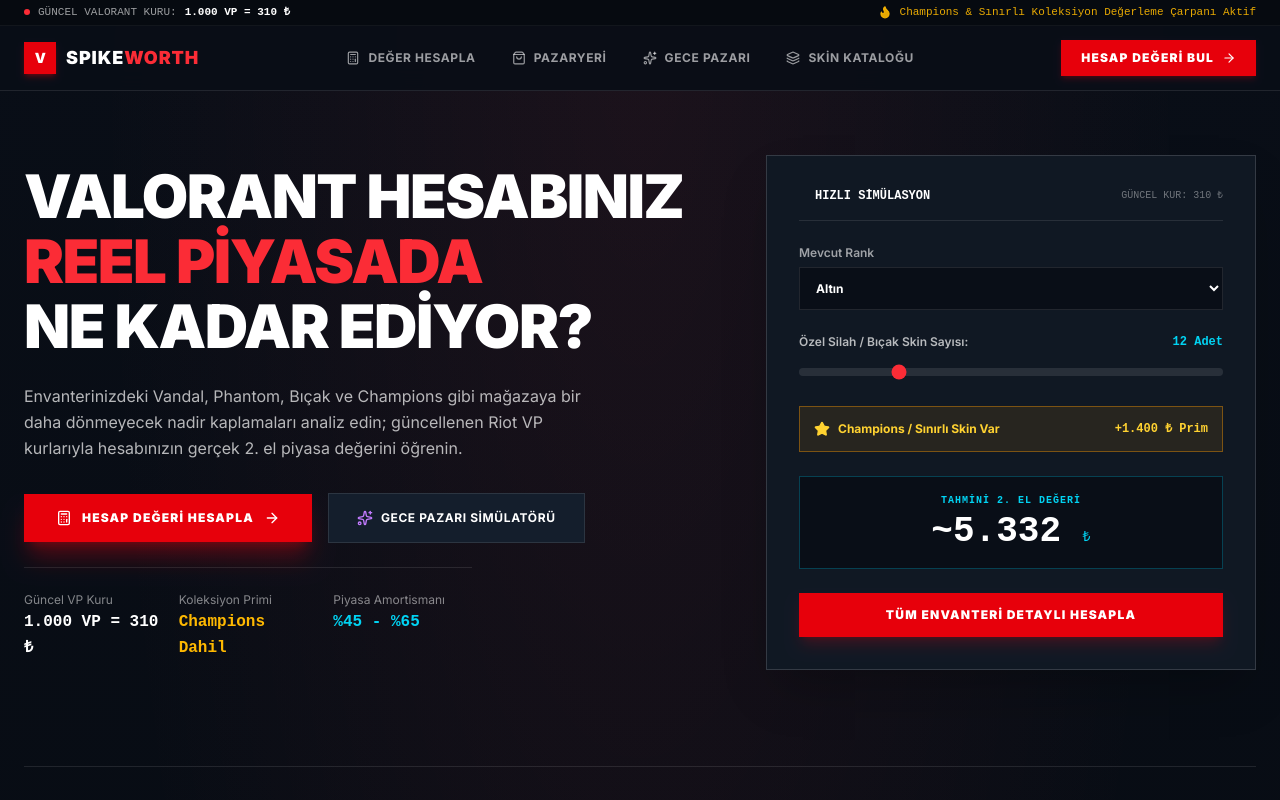
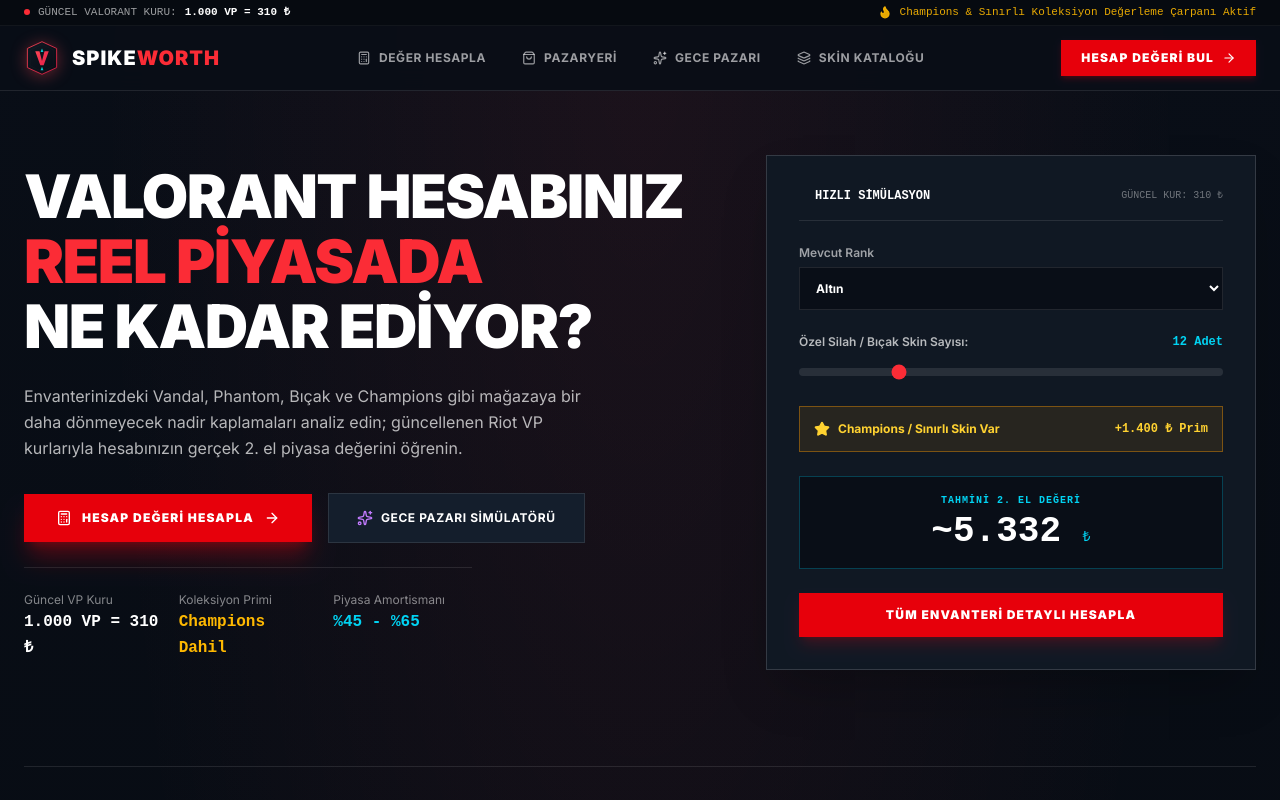
Before and after one commit to resulaykan/spike-worth, a Next.js app: page / in a window 1280 px wide. Shown: the top 800 px of the page. Built offline with nearby package versions, Linux system fonts and the light colour scheme.

Commit message:
feat(branding): set tactical vector logo as site-wide favicon and navbar brand badge

```diff
--- a/app/icon.tsx
+++ /dev/null
@@ -1,41 +0,0 @@
-import { ImageResponse } from 'next/og';
-
-// Route segment config
-export const runtime = 'edge';
-
-// Image metadata
-export const size = {
-  width: 32,
-  height: 32,
-};
-export const contentType = 'image/png';
-
-// Image generation
-export default function Icon() {
-  return new ImageResponse(
-    (
-      // ImageResponse JSX element
-      <div
-        style={{
-          fontSize: 20,
-          background: '#ff4655',
-          width: '100%',
-          height: '100%',
-          display: 'flex',
-          alignItems: 'center',
-          justifyContent: 'center',
-          color: 'white',
-          fontWeight: 900,
-          fontFamily: 'sans-serif',
-          border: '2px solid white',
-        }}
-      >
-        S
-      </div>
-    ),
-    // ImageResponse options
-    {
-      ...size,
-    }
-  );
-}
--- a/app/layout.tsx
+++ b/app/layout.tsx
@@ -7,9 +7,14 @@
 
 export const metadata: Metadata = {
   title: "Spike Worth • Valorant Hesap Değerleme & Pazaryeri",
-  description: "Valorant hesabının gerçek piyasa değerini, Champions ve nadir skin primlerini, rank seviyesini yapay zekâ destekli algoritma ve Turso LibSQL veritabanı ile hesapla.",
+  description: "Valorant hesabınızın gerçek 2. el piyasa değerini, Champions ve nadir koleksiyon primlerini güncel Riot Games VP kurlarıyla hesaplayın.",
   keywords: ["valorant", "hesap değeri", "hesap hesaplama", "valorant pazar", "vp hesapla", "valorant skin fiyatları", "gece pazarı"],
-  authors: [{ name: "Resul Aykan", url: "https://github.com/resulaykan" }]
+  authors: [{ name: "Resul Aykan", url: "https://github.com/resulaykan" }],
+  icons: {
+    icon: "/logo.svg",
+    shortcut: "/logo.svg",
+    apple: "/logo.svg"
+  }
 };
 
 export default function RootLayout({
@@ -19,7 +24,10 @@
 }>) {
   return (
     <html lang="tr" className="dark">
-      <body className={`${inter.className} bg-[#080c14] text-slate-100 min-h-screen antialiased`}>
+      <head>
+        <link rel="icon" href="/logo.svg" type="image/svg+xml" />
+      </head>
+      <body className={`${inter.className} bg-[#090e17] text-slate-100 min-h-screen antialiased`}>
         <Navbar />
         <main>
           {children}
--- a/components/Navbar.tsx
+++ b/components/Navbar.tsx
@@ -45,11 +45,13 @@
       <div className="max-w-7xl mx-auto px-4 sm:px-6 h-16 flex items-center justify-between gap-4">
 
         {/* Brand Logo */}
-        <Link href="/" className="flex items-center gap-2.5 group">
-          <div className="w-8 h-8 bg-red-600 flex items-center justify-center text-white font-black text-sm tracking-tighter shadow-md shadow-red-600/30 group-hover:bg-red-500 transition-colors">
-            V
-          </div>
-          <div className="flex items-center font-black text-lg tracking-wider text-white">
+        <Link href="/" className="flex items-center gap-3 group">
+          <img
+            src="/logo.svg"
+            alt="Spike Worth"
+            className="w-9 h-9 object-contain filter drop-shadow-[0_2px_8px_rgba(255,70,85,0.4)] group-hover:scale-105 transition-transform"
+          />
+          <div className="flex items-center font-black text-xl tracking-wider text-white">
             <span>SPIKE</span>
             <span className="text-red-500">WORTH</span>
           </div>
```
Also changed, not shown: public/favicon.svg (added).
